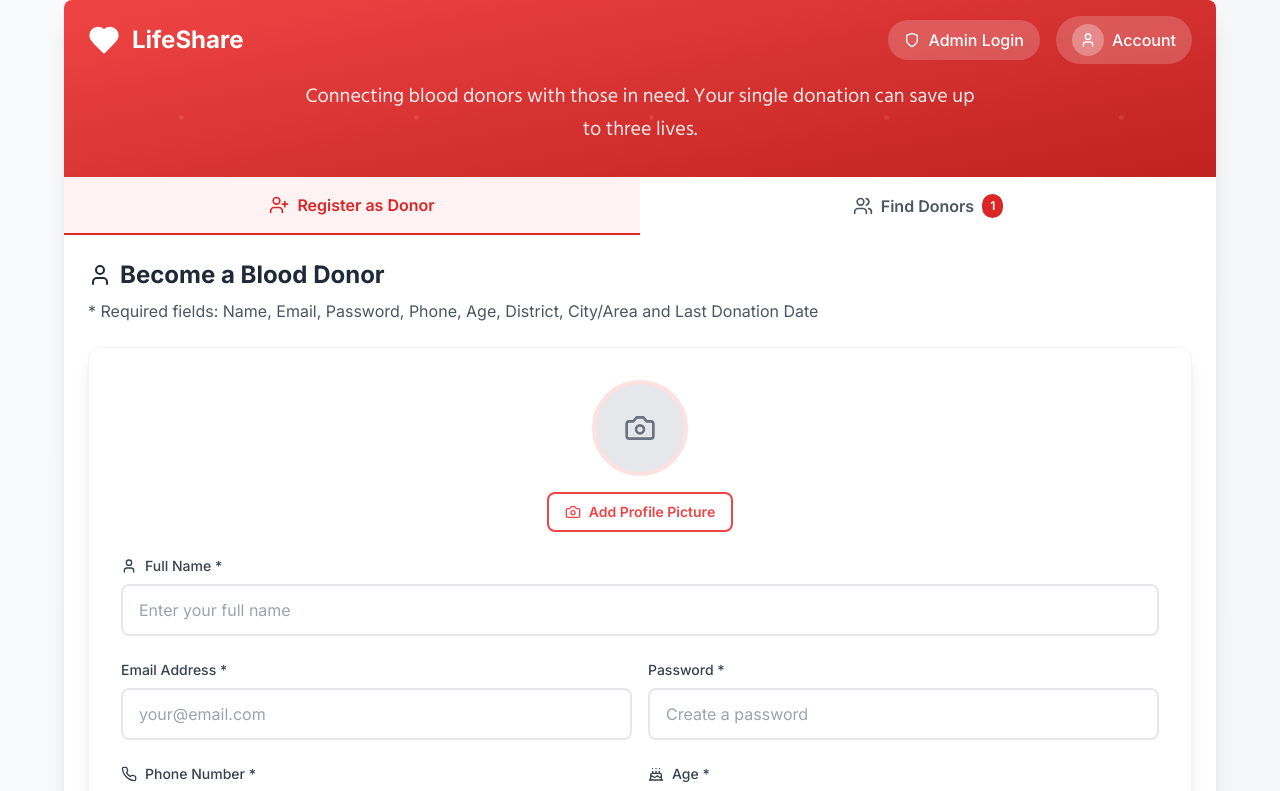
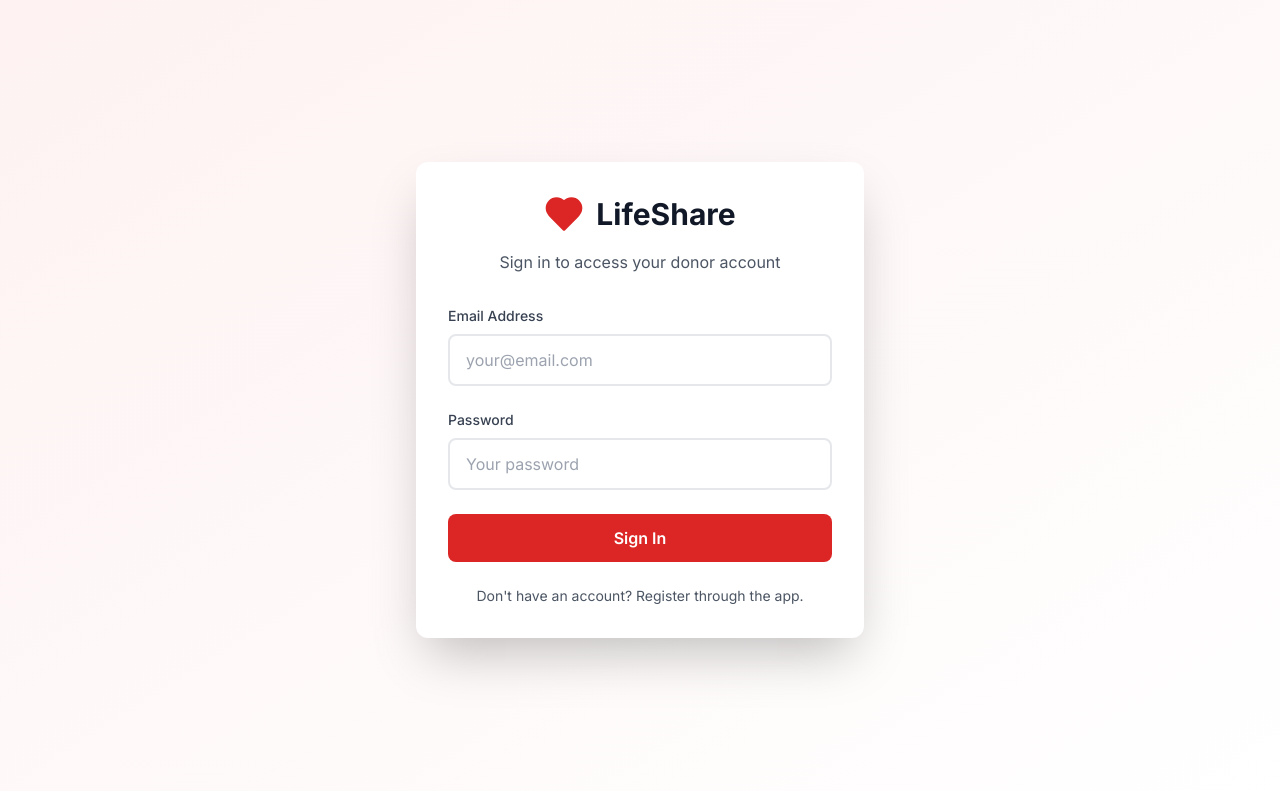
Before and after one commit to Bin-Rashid/Blood-Donor-App, a React (Vite) app: page / in a window 1280 px wide. Shown: the top 791 px of the page. Built offline with nearby package versions, Linux system fonts and the light colour scheme; no server answers; the database is empty.

Commit message:
blank page issue fixing

```diff
--- a/src/App.jsx
+++ b/src/App.jsx
@@ -4,6 +4,7 @@ import Header from './components/Header'
 import Footer from './components/Footer'
 import Register from './pages/Register'
 import Donors from './pages/Donors'
+import Login from './pages/Login' // Login page import করুন
 import AdminModal from './components/AdminModal'
 import { supabase } from './services/supabase'
 import './index.css'
@@ -27,12 +28,22 @@ function AppContent() {
   const [showAdminModal, setShowAdminModal] = useState(false)
   const [loading, setLoading] = useState(true)
   const [donors, setDonors] = useState([])
-  const { isAdmin } = useAuth()
+  const { user, isAdmin, loading: authLoading } = useAuth() // authLoading add করুন
+
+  // Auth loading হলে spinner show করবে
+  if (authLoading) {
+    return <LoadingSpinner />
+  }
+
+  // User না থাকলে Login page show করবে
+  if (!user) {
+    return <Login />
+  }
 
   useEffect(() => {
     fetchHeroSettings()
     fetchDonors()
-  }, [])
+  }, [user]) // user change হলে re-fetch
 
   const fetchHeroSettings = async () => {
     try {
--- /dev/null
+++ b/src/pages/Login.jsx
@@ -0,0 +1,92 @@
+// src/pages/Login.jsx
+import React, { useState } from 'react';
+import { useAuth } from '../context/AuthContext';
+import { Heart } from 'lucide-react';
+
+const Login = () => {
+  const [email, setEmail] = useState('');
+  const [password, setPassword] = useState('');
+  const [loading, setLoading] = useState(false);
+  const [error, setError] = useState('');
+  const { signIn } = useAuth();
+
+  const handleSubmit = async (e) => {
+    e.preventDefault();
+    setLoading(true);
+    setError('');
+
+    try {
+      await signIn(email, password);
+    } catch (err) {
+      setError(err.message);
+    } finally {
+      setLoading(false);
+    }
+  };
+
+  return (
+    <div className="min-h-screen bg-gradient-to-br from-red-50 to-white flex items-center justify-center p-4">
+      <div className="max-w-md w-full bg-white rounded-xl shadow-2xl p-8">
+        <div className="text-center mb-8">
+          <div className="flex items-center justify-center gap-3 mb-4">
+            <Heart className="w-10 h-10 text-red-600" fill="currentColor" />
+            <h1 className="text-3xl font-bold text-gray-900">LifeShare</h1>
+          </div>
+          <p className="text-gray-600">Sign in to access your donor account</p>
+        </div>
+
+        <form onSubmit={handleSubmit} className="space-y-6">
+          {error && (
+            <div className="bg-red-100 border border-red-400 text-red-700 px-4 py-3 rounded-lg text-sm">
+              {error}
+            </div>
+          )}
+
+          <div>
+            <label className="block text-sm font-medium text-gray-700 mb-2">
+              Email Address
+            </label>
+            <input
+              type="email"
+              required
+              className="w-full px-4 py-3 border-2 border-gray-200 rounded-lg focus:border-red-500 focus:ring-2 focus:ring-red-200 transition-all"
+              placeholder="your@email.com"
+              value={email}
+              onChange={(e) => setEmail(e.target.value)}
+            />
+          </div>
+
+          <div>
+            <label className="block text-sm font-medium text-gray-700 mb-2">
+              Password
+            </label>
+            <input
+              type="password"
+              required
+              className="w-full px-4 py-3 border-2 border-gray-200 rounded-lg focus:border-red-500 focus:ring-2 focus:ring-red-200 transition-all"
+              placeholder="Your password"
+              value={password}
+              onChange={(e) => setPassword(e.target.value)}
+            />
+          </div>
+
+          <button
+            type="submit"
+            disabled={loading}
+            className="w-full bg-red-600 text-white py-3 rounded-lg font-semibold hover:bg-red-700 transition-all disabled:opacity-50 disabled:cursor-not-allowed"
+          >
+            {loading ? 'Signing In...' : 'Sign In'}
+          </button>
+        </form>
+
+        <div className="mt-6 text-center">
+          <p className="text-gray-600 text-sm">
+            Don't have an account? Register through the app.
+          </p>
+        </div>
+      </div>
+    </div>
+  );
+};
+
+export default Login;
--- a/vite.config.js
+++ b/vite.config.js
@@ -5,6 +5,7 @@ export default defineConfig({
   plugins: [react()],
   server: {
     port: 3000,
+    host: true
   },
   build: {
     outDir: 'dist'
```
